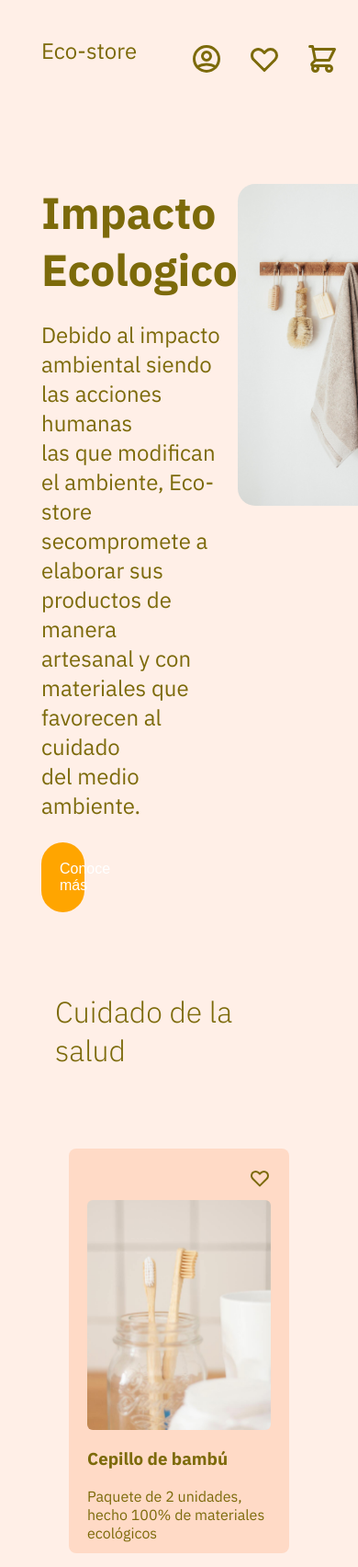
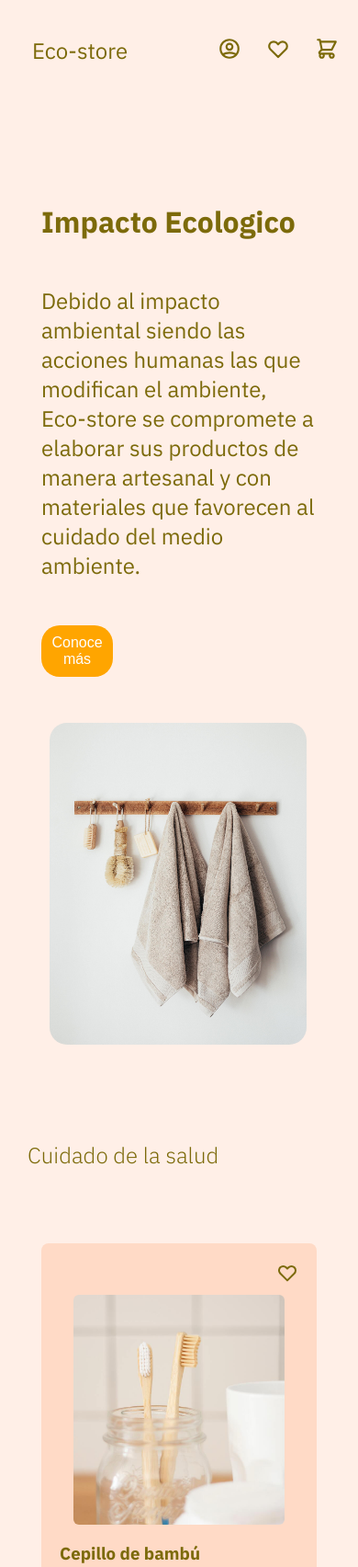
Before and after one commit to griseldagomez/landing-html-sass, a website: page index.html in a window 390 px wide. Shown: the top 1704 px of the page at 92% size. Drawn offline with Linux system fonts and the light colour scheme; a web font is replaced by a local one.

Commit message:
mediaquery

```diff
--- a/index.html
+++ b/index.html
@@ -18,7 +18,7 @@
       <p>Eco-store</p>
       <div class="icons">
         <button class="profile">
-          <svg
+          <svg class="iconss"
             width="36"
             height="36"
             viewBox="0 0 24 24"
@@ -35,7 +35,7 @@
           </svg>
         </button>
         <button class="wishlists">
-          <svg
+          <svg class="iconss"
             width="36"
             height="36"
             viewBox="0 0 24 24"
@@ -52,7 +52,7 @@
           </svg>
         </button>
         <button class="cart">
-          <svg
+          <svg class="iconss"
             width="36"
             height="36"
             viewBox="0 0 24 24"
@@ -75,10 +75,10 @@
         <div class="impact-section">
           <h1>Impacto Ecologico</h1>
           <p>
-            Debido al impacto ambiental siendo las acciones humanas <br />
-            las que modifican el ambiente, Eco-store <br />
-            secompromete a elaborar sus productos de manera <br />
-            artesanal y con materiales que favorecen al cuidado <br />
+            Debido al impacto ambiental siendo las acciones humanas
+            las que modifican el ambiente, <br> Eco-store
+            se compromete a elaborar sus productos de manera
+            artesanal y con materiales que favorecen al cuidado
             del medio ambiente.
           </p>
           <button>Conoce más</button>
--- a/scss/main.scss
+++ b/scss/main.scss
@@ -5,16 +5,17 @@ $primary-text-color: #7c6a0a;
 $quaternion-color: orange;
 $font-stack: "IBM Plex Sans", sans-serif;
 $paragraph-size: 1.5em;
+$paragraph-movil: 1.5em;
 
-@mixin flexCenter($direction,$content,$align){
+@mixin flexCenter($direction, $content, $align) {
   display: flex;
   flex-direction: $direction;
   justify-content: $content;
   align-items: $align;
 }
 
-@mixin buttonStyle{
-	button{
+@mixin buttonStyle {
+  button {
     background: none;
     border-style: none;
   }
@@ -51,6 +52,23 @@ nav {
   }
 }
 
+@media (max-width: 760px) {
+  nav {
+    padding: 10;
+    p {
+      font-size: $paragraph-movil;
+      padding-left: 20px;
+    }
+    .iconss {
+      display: flex;
+      gap: 10px;
+      width: 26px;
+      height: 26px;
+      margin-bottom: 25px;
+    }
+  }
+}
+
 article {
   display: flex;
   color: $primary-text-color;
@@ -60,7 +78,7 @@ article {
   justify-content: space-between;
   padding-top: 70px;
 
-  .impac-section {
+  .impact-section {
     display: flex;
     flex-direction: column;
 
@@ -86,17 +104,65 @@ article {
     border-style: none;
     color: white;
     font-size: 1em;
-    &:hover{
+    &:hover {
       transform: scale(1.1);
     }
     transition: transform 0.2s;
   }
 
   img {
-    width: 250px;
-    height: 350px ;
+    width: 300px;
+    height: 350px;
     border-radius: 19px;
-    margin-right: 20px;
+    margin-top: 50px;
+  }
+}
+
+@media (max-width: 760px) {
+  article {
+    display: flex;
+    color: $primary-text-color;
+    width: auto;
+    flex-direction: column;
+    justify-content: center;
+    margin-bottom: 50px;
+
+    .impact-section {
+      display: flex;
+      flex-direction: column;
+      gap: 25px;
+      padding-top: 20px;
+    }
+
+    h1 {
+      font-size: 2em;
+      padding: 0px;
+      margin: 0px;
+    }
+
+    p {
+      font-size: $paragraph-movil;
+    }
+
+    button {
+      width: 20vw;
+      padding: 10px;
+      background-color: $quaternion-color;
+      border-radius: 20px;
+      border-style: none;
+      color: white;
+      font-size: 1em;
+      &:hover {
+        transform: scale(1.1);
+      }
+      transition: transform 0.2s;
+    }
+
+    img {
+      width: 280px;
+      margin-left: 9px;
+      border-radius: 19px;
+    }
   }
 }
 
@@ -160,6 +226,7 @@ section {
       }
     }
   }
+
   .furniture {
     @extend.healthcare;
     .card-section {
@@ -171,80 +238,127 @@ section {
   }
 }
 
-.about-us{
+@media (max-width: 760px) {
+  section {
+    width: auto;
+    height: auto;
+    padding: 30px;
+
+    h2 {
+      color: $primary-text-color;
+      font-size: $paragraph-movil;
+    }
+
+    .healthcare {
+      .card-section {
+        .product-card {
+          width: 260px;
+          height: 400px;
+
+          .product-image {
+            img {
+              width: 230px;
+              height: 250px;
+              object-fit: cover;
+              border-radius: 6px;
+            }
+          }
+        }
+      }
+    }
+
+    .furniture {
+      .product-card {
+        width: 260px;
+        height: 400px;
+
+        .product-image {
+          img {
+            width: 230px;
+            height: 250px;
+            object-fit: cover;
+            border-radius: 6px;
+          }
+        }
+      }
+    }
+  }
+}
+
+.about-us {
   padding-bottom: 60px;
-    h2{
+  h2 {
     font-weight: bold;
     padding: 60px;
   }
-    .mission-section{
+  .mission-section {
     @include flexCenter(row, center, center);
     gap: 100px;
-        .earth{ $text-color: #E86424;
+    .earth {
+      $text-color: #e86424;
       width: 30vw;
-			display:flex;
-			gap:30px;
+      display: flex;
+      gap: 30px;
       color: $text-color;
-            img{
+      img {
         object-fit: contain;
-
       }
-            p{
+      p {
         text-align: center;
         font-size: $paragraph-size;
       }
     }
-
   }
-    .innovation{
+  .innovation {
     @extend .earth;
   }
 }
 
-.gallery{
-    h2{
+.gallery {
+  h2 {
     font-weight: bold;
     padding-bottom: 60px;
   }
-    .gallery-images{
-		@include flexCenter(row, space-evenly ,center);
-		img{
+  .gallery-images {
+    @include flexCenter(row, space-evenly, center);
+    img {
       width: 28vw;
       height: 45vh;
       object-fit: cover;
       object-position: 5px 35%;
       border-radius: 16px;
-			&:hover{
-				transform: scale(1.1);//pequeño zoom.
+      &:hover {
+        transform: scale(1.1); //pequeño zoom.
       }
       transition: transform 0.2s;
     }
   }
 }
 
-.location{
-	$text-color: #E86424;
+.location {
+  $text-color: #e86424;
   color: $text-color;
-	h2{
+  h2 {
     padding-bottom: 60px;
     padding-top: 60px;
   }
-	.map{
-		@include flexCenter(row, center ,center);
+  .map {
+    @include flexCenter(row, center, center);
     padding-bottom: 50px;
   }
-	h3,p{
+  h3,
+  p {
     font-size: $paragraph-size;
   }
 }
 
 footer {
-  background-color:$quaternion-color;
+  background-color: $quaternion-color;
   width: 100%;
   padding: 40px;
   color: white;
   .social-media {
-    @include flexCenter(row,center,center);
+    @include flexCenter(row, center, center);
     gap: 40px;
     padding-bottom: 40px;
   }
```
Also changed, not shown: css/main.css, 1 other file. Lines whose indentation alone changed are shown as unchanged.
